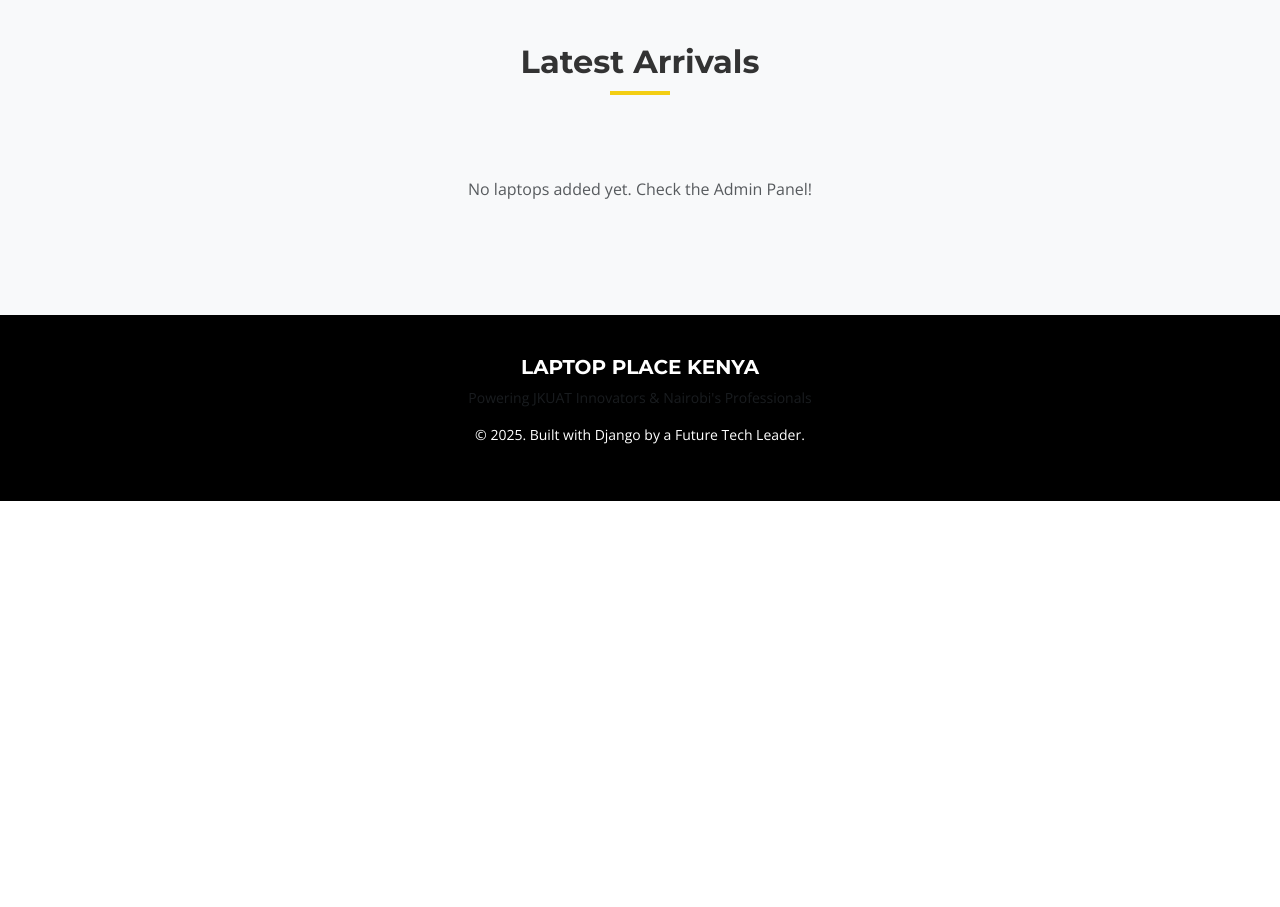
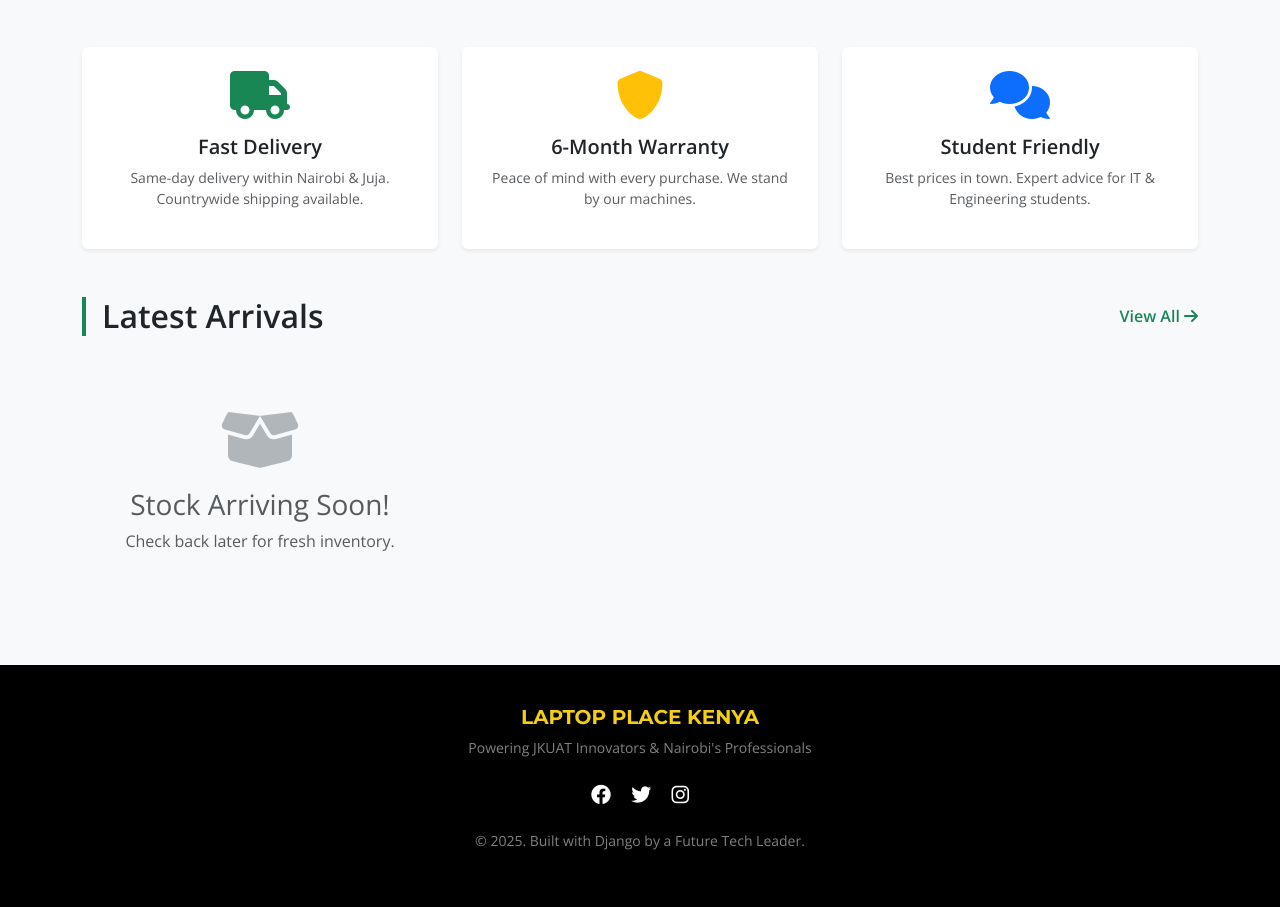
Before and after one commit to kelvin-keter/laptop-place-v2, a Django app: page / in a window 1280 px wide. Shown: the part 459-1366 px from the top of the page. Before the commit the page ends 960 px from the top, so only its background shows below. Run offline with Django 5.2, Linux system fonts and the light colour scheme; data that the repository does not hold is empty.

Commit message:
Update homepage design with Bootstrap and custom branding

```diff
--- a/core/templates/core/base.html
+++ b/core/templates/core/base.html
@@ -1,4 +1,5 @@
 <!DOCTYPE html>
+{% load static %}
 <html lang="en">
 <head>
     <meta charset="UTF-8">
@@ -6,6 +7,8 @@
     <title>Laptop Place Kenya | Nairobi's Tech Hub</title>
 
     <link href="https://fonts.googleapis.com/css2?family=Montserrat:wght@600;700;800&family=Open+Sans:wght@400;600&display=swap" rel="stylesheet">
+
+    <link rel="stylesheet" href="https://cdnjs.cloudflare.com/ajax/libs/font-awesome/6.0.0/css/all.min.css">
 
     <link href="https://cdn.jsdelivr.net/npm/bootstrap@5.3.0/dist/css/bootstrap.min.css" rel="stylesheet">
 
@@ -20,6 +23,9 @@
         body {
             font-family: 'Open Sans', sans-serif;
             background-color: var(--tech-grey);
+            display: flex;
+            flex-direction: column;
+            min-height: 100vh;
         }
 
         /* Navbar: Professional & Bold */
@@ -44,6 +50,8 @@
             color: rgba(255,255,255,0.9) !important;
             font-weight: 600;
             margin-right: 15px;
+            font-size: 0.95rem;
+            transition: color 0.3s;
         }
 
         .nav-link:hover {
@@ -55,7 +63,7 @@
             background-color: var(--kenya-black);
             color: white;
             padding: 40px 0;
-            margin-top: 50px;
+            margin-top: auto; /* Pushes footer to bottom */
         }
 
         /* Buttons: The "Call to Action" */
@@ -66,11 +74,23 @@
             border: none;
             padding: 10px 25px;
             text-transform: uppercase;
+            transition: transform 0.2s, background-color 0.2s;
         }
 
         .btn-gold:hover {
             background-color: #d4b20a;
             color: black;
+            transform: scale(1.05);
+        }
+
+        /* NEW: Card Effects for Homepage */
+        .card {
+            transition: transform 0.2s, box-shadow 0.2s;
+            border: none;
+        }
+        .card:hover {
+            transform: translateY(-5px);
+            box-shadow: 0 10px 20px rgba(0,0,0,0.1) !important;
         }
     </style>
 </head>
@@ -78,16 +98,18 @@
 
     <nav class="navbar navbar-expand-lg sticky-top">
         <div class="container">
-            <a class="navbar-brand" href="/">Laptop Place <span>KE</span></a>
+            <a class="navbar-brand" href="/">
+                <i class="fas fa-laptop me-2"></i>Laptop Place <span>KE</span>
+            </a>
             <button class="navbar-toggler" type="button" data-bs-toggle="collapse" data-bs-target="#navbarNav">
-                <span class="navbar-toggler-icon"></span>
+                <span class="navbar-toggler-icon" style="filter: invert(1);"></span>
             </button>
             <div class="collapse navbar-collapse" id="navbarNav">
-                <ul class="navbar-nav ms-auto">
+                <ul class="navbar-nav ms-auto align-items-center">
                     <li class="nav-item"><a class="nav-link" href="/">Home</a></li>
-                    <li class="nav-item"><a class="nav-link" href="#">Laptops</a></li>
+                    <li class="nav-item"><a class="nav-link" href="#products">Laptops</a></li>
                     <li class="nav-item"><a class="nav-link" href="#">Accessories</a></li>
-                    <li class="nav-item"><a class="btn btn-gold btn-sm ms-3" href="#">Contact Us</a></li>
+                    <li class="nav-item"><a class="btn btn-gold btn-sm ms-3 rounded-pill" href="#">Contact Us</a></li>
                 </ul>
             </div>
         </div>
@@ -100,9 +122,16 @@
 
     <footer>
         <div class="container text-center">
-            <h5 style="font-family: 'Montserrat'; font-weight:700;">LAPTOP PLACE KENYA</h5>
-            <p class="text-muted small">Powering JKUAT Innovators & Nairobi's Professionals</p>
-            <p class="small">&copy; 2025. Built with Django by a Future Tech Leader.</p>
+            <h5 style="font-family: 'Montserrat'; font-weight:700; color: var(--kenya-gold);">LAPTOP PLACE KENYA</h5>
+            <p class="text-white-50 small mb-4">Powering JKUAT Innovators & Nairobi's Professionals</p>
+
+            <div class="mb-4">
+                <a href="#" class="text-white me-3"><i class="fab fa-facebook fa-lg"></i></a>
+                <a href="#" class="text-white me-3"><i class="fab fa-twitter fa-lg"></i></a>
+                <a href="#" class="text-white"><i class="fab fa-instagram fa-lg"></i></a>
+            </div>
+
+            <p class="small text-white-50">&copy; 2025. Built with Django by a Future Tech Leader.</p>
         </div>
     </footer>
 
--- a/core/templates/core/index.html
+++ b/core/templates/core/index.html
@@ -2,54 +2,90 @@
 
 {% block content %}
 
-<section style="background: linear-gradient(rgba(0, 104, 56, 0.9), rgba(0, 0, 0, 0.8)), url('https://images.unsplash.com/photo-1519389950473-47ba0277781c?ixlib=rb-1.2.1&auto=format&fit=crop&w=1350&q=80'); background-size: cover; padding: 100px 0; color: white;">
-    <div class="container text-center">
-        <h1 class="display-3 mb-3" style="font-family: 'Montserrat'; font-weight: 800;">NAIROBI'S TECH HUB</h1>
-        <p class="lead mb-4">Premium Laptops for Scientists, Developers & Global Professionals.</p>
-        <a href="#products" class="btn btn-gold btn-lg shadow">View Collection</a>
+<header class="text-white text-center py-5 mb-5" style="background: linear-gradient(rgba(0,104,56,0.8), rgba(0,0,0,0.8)), url('https://images.unsplash.com/photo-1496181133206-80ce9b88a853?ixlib=rb-1.2.1&auto=format&fit=crop&w=1920&q=80') no-repeat center center/cover;">
+    <div class="container py-5">
+        <h1 class="display-4 fw-bold" style="font-family: 'Montserrat';">Upgrade Your Hustle</h1>
+        <p class="lead mb-4 mx-auto" style="max-width: 600px;">
+            Premium refurbished laptops for JKUAT students, developers, and Nairobi's professionals. Power without the price tag.
+        </p>
+        <a href="#products" class="btn btn-gold btn-lg shadow-lg">
+            <i class="fas fa-shopping-cart me-2"></i> Shop Now
+        </a>
+    </div>
+</header>
+
+<section class="container mb-5">
+    <div class="row text-center g-4">
+        <div class="col-md-4">
+            <div class="p-4 bg-white rounded shadow-sm h-100">
+                <i class="fas fa-truck fa-3x text-success mb-3"></i>
+                <h5 class="fw-bold">Fast Delivery</h5>
+                <p class="text-muted small">Same-day delivery within Nairobi & Juja. Countrywide shipping available.</p>
+            </div>
+        </div>
+        <div class="col-md-4">
+            <div class="p-4 bg-white rounded shadow-sm h-100">
+                <i class="fas fa-shield-alt fa-3x text-warning mb-3"></i>
+                <h5 class="fw-bold">6-Month Warranty</h5>
+                <p class="text-muted small">Peace of mind with every purchase. We stand by our machines.</p>
+            </div>
+        </div>
+        <div class="col-md-4">
+            <div class="p-4 bg-white rounded shadow-sm h-100">
+                <i class="fas fa-comments fa-3x text-primary mb-3"></i>
+                <h5 class="fw-bold">Student Friendly</h5>
+                <p class="text-muted small">Best prices in town. Expert advice for IT & Engineering students.</p>
+            </div>
+        </div>
     </div>
 </section>
 
-<div class="container my-5" id="products">
-    <div class="row mb-4">
-        <div class="col-12 text-center">
-            <h2 style="font-family: 'Montserrat'; font-weight: 700; color: #333;">Latest Arrivals</h2>
-            <div style="width: 60px; height: 4px; background-color: var(--kenya-gold); margin: 10px auto;"></div>
-        </div>
+<section id="products" class="container mb-5">
+    <div class="d-flex justify-content-between align-items-center mb-4">
+        <h2 class="fw-bold border-start border-4 border-success ps-3 mb-0">Latest Arrivals</h2>
+        <a href="#" class="text-decoration-none text-success fw-bold">View All <i class="fas fa-arrow-right"></i></a>
     </div>
 
-    <div class="row">
+    <div class="row row-cols-1 row-cols-md-3 g-4">
         {% for product in products %}
-        <div class="col-md-3 mb-4">
-            <div class="card h-100 shadow-sm border-0">
-                <div style="height: 200px; overflow: hidden; background: #fff; padding: 20px; display: flex; align-items: center; justify-content: center;">
-                    {% if product.image %}
-                        <img src="{{ product.image.url }}" class="img-fluid" alt="{{ product.name }}" style="max-height: 100%;">
-                    {% endif %}
+        <div class="col">
+            <div class="card h-100 shadow-sm">
+                {% if product.image %}
+                <img src="{{ product.image.url }}" class="card-img-top" alt="{{ product.name }}" style="height: 220px; object-fit: cover;">
+                {% else %}
+                <div class="d-flex align-items-center justify-content-center bg-light text-muted" style="height: 220px;">
+                    <i class="fas fa-camera fa-2x"></i>
                 </div>
+                {% endif %}
 
-                <div class="card-body">
-                    <h5 class="card-title" style="font-weight: 700; font-size: 1rem;">{{ product.name }}</h5>
-                    <p class="card-text text-muted small">{{ product.category.name }}</p>
+                <div class="card-body d-flex flex-column">
+                    <div class="mb-2">
+                        <span class="badge bg-success bg-opacity-10 text-success border border-success border-opacity-25 rounded-pill">
+                            {{ product.category.name }}
+                        </span>
+                    </div>
+                    <h5 class="card-title fw-bold">{{ product.name }}</h5>
+                    <p class="card-text text-muted small flex-grow-1">{{ product.description|truncatewords:15 }}</p>
+
+                    <hr class="text-muted opacity-25">
 
                     <div class="d-flex justify-content-between align-items-center">
-                        <span style="color: var(--kenya-green); font-weight: 800; font-size: 1.1rem;">KES {{ product.price }}</span>
-                        {% if product.old_price %}
-                            <small class="text-decoration-line-through text-muted">KES {{ product.old_price }}</small>
-                        {% endif %}
+                        <span class="h5 fw-bold text-dark mb-0">KES {{ product.price }}</span>
+                        <a href="#" class="btn btn-outline-success btn-sm rounded-pill">Details</a>
                     </div>
-                </div>
-                <div class="card-footer bg-white border-0">
-                    <a href="#" class="btn btn-outline-dark btn-sm w-100">View Specs</a>
                 </div>
             </div>
         </div>
         {% empty %}
         <div class="col-12 text-center py-5">
-            <p class="text-muted">No laptops added yet. Check the Admin Panel!</p>
+            <div class="text-muted">
+                <i class="fas fa-box-open fa-4x mb-3 text-secondary opacity-50"></i>
+                <h3>Stock Arriving Soon!</h3>
+                <p>Check back later for fresh inventory.</p>
+            </div>
         </div>
         {% endfor %}
     </div>
-</div>
+</section>
 
 {% endblock %}
```
Also changed, not shown: 1 other file.
